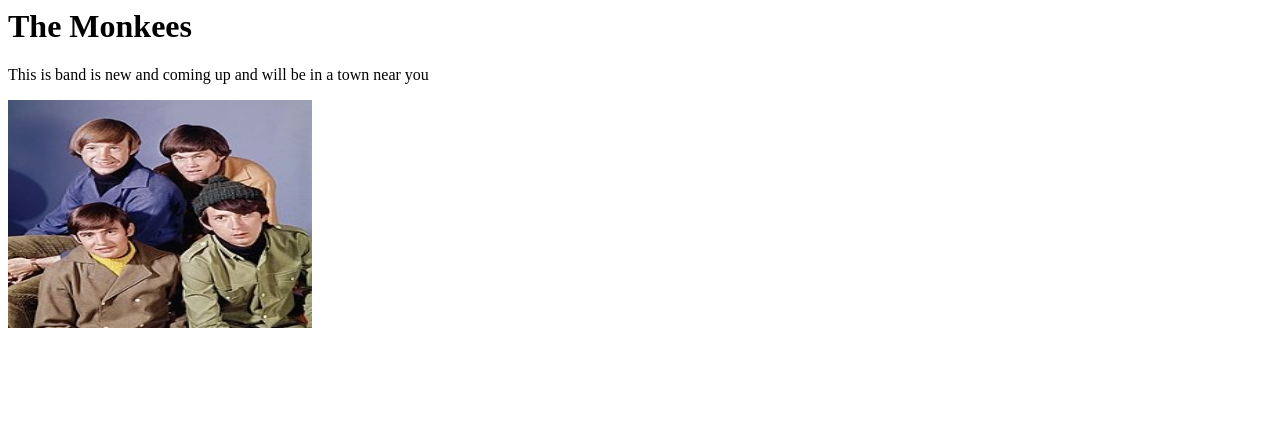
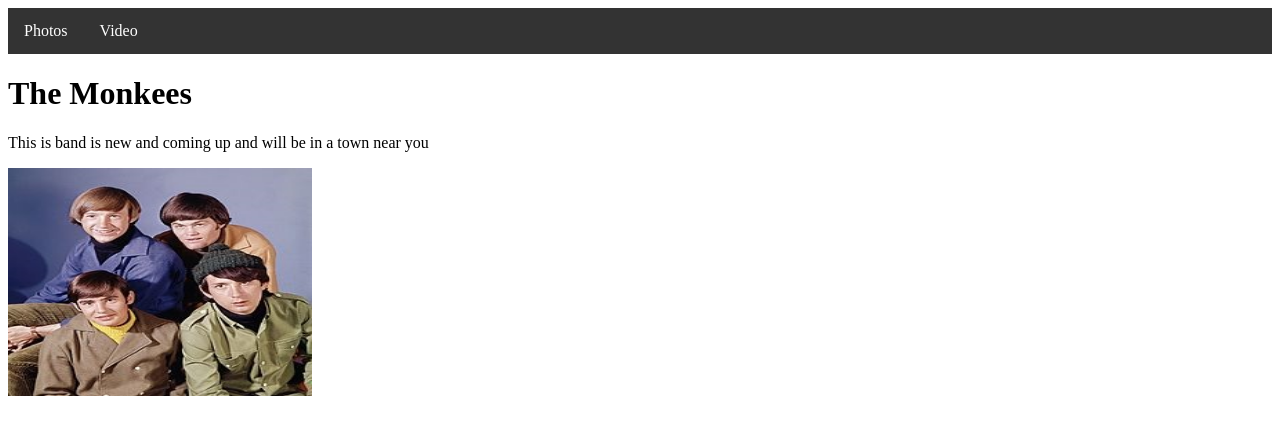
Before and after one commit to Healy3000/Final.Project, a plain HTML site: page index.html in a window 1280 px wide. Drawn offline with Linux system fonts and the light colour scheme.

Commit message:
Home Page

```diff
--- a/index.html
+++ b/index.html
@@ -3,12 +3,40 @@
 <title> The Monkees - Index  </title>
 
 <style>
+ul {
+    list-style-type: none;
+    margin: 0;
+    padding: 0;
+    overflow: hidden;
+    background-color: #333;
+}
 
+li {
+    float: left;
+}
+
+li a {
+    display: block;
+    color: white;
+    text-align: center;
+    padding: 14px 16px;
+    text-decoration: none;
+}
+
+/* Change the link color to #111 (black) on hover */
+li a:hover {
+    background-color: #111;
+}
 
 </style>
 
 <body>
 
+				<ul class="nav navbar-nav navbar-right">
+				<li><a href="Photo.html">Photos</a></li>
+				<li><a href="Video.html">Video </a></li>
+
+			</ul>
 <h1> The Monkees</h1>
 
 <p> This is band is new and coming up and will be in a town near you </P>
```
